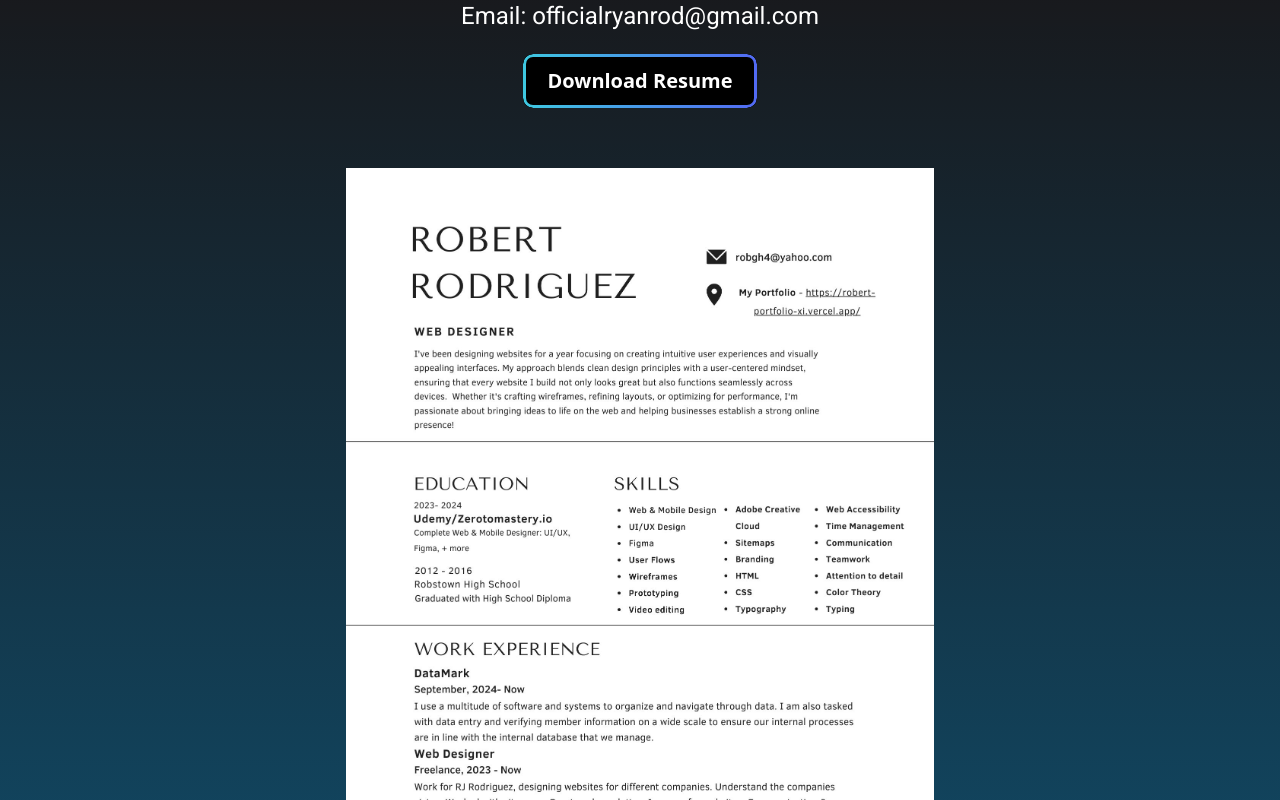
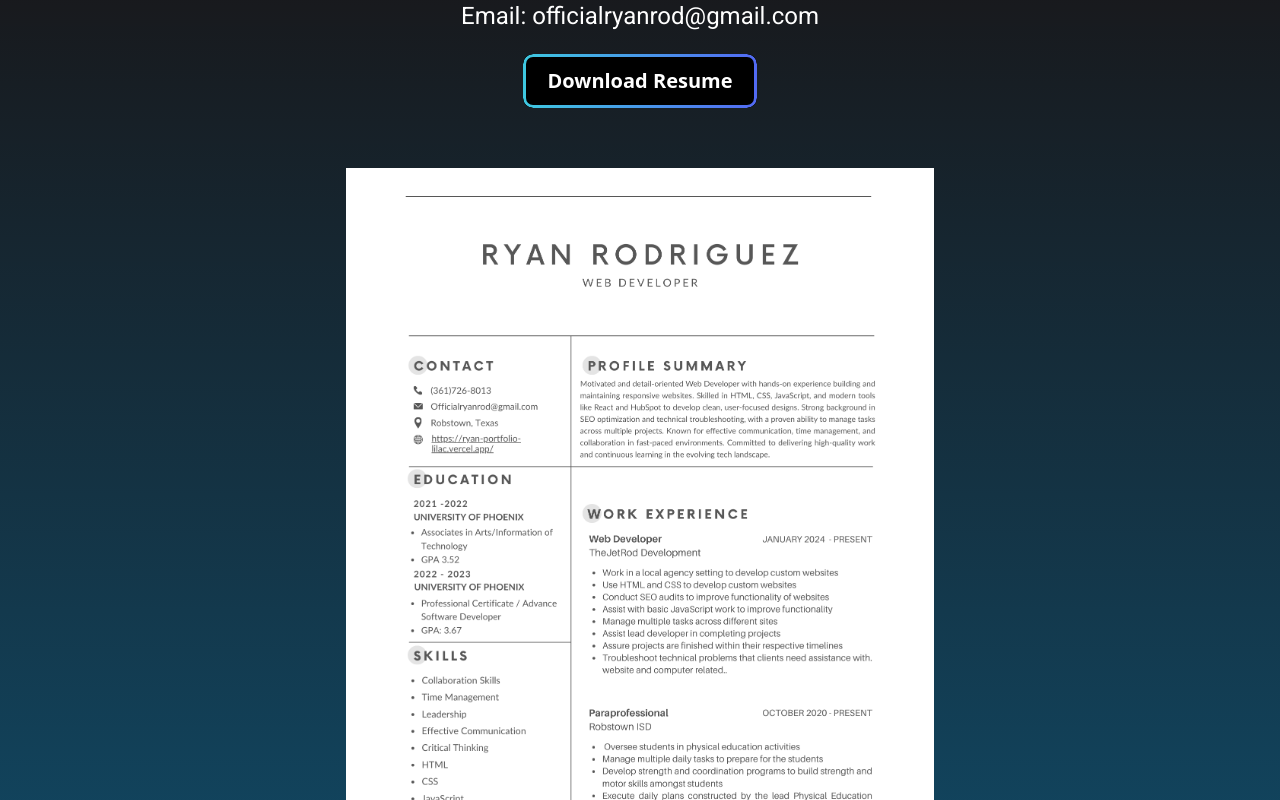
Before and after one commit to Ryanrod21/Ryan-Portfolio, a React (Vite) app: page / in a window 1280 px wide. Shown: the part 3620-4420 px from the top of the page. Built offline with nearby package versions, Linux system fonts and the light colour scheme.

Commit message:
Added Resume Pic & Link

```diff
--- a/src/sections/FormSection.jsx
+++ b/src/sections/FormSection.jsx
@@ -1,6 +1,7 @@
 import { useState } from "react";
 import { motion } from "motion/react";
 import HubspotForm from "../components/HubspotForm";
+import RyanResPic from '../assets/RyanResPic.png'
 import RobPortfolio from "../assets/robresume.jpg"
 
 function FormSection() {
@@ -26,12 +27,12 @@ function FormSection() {
          <p>
           Email: officialryanrod@gmail.com
         </p>
-        <a href="/robres.pdf" className="primary-button">Download Resume</a>
+        <a href="/RyanRes.pdf" className="primary-button">Download Resume</a>
         <div
           className="contact-div"
 
         >
-          <img src={RobPortfolio} />
+          <img src={RyanResPic} />
         </div>
       </div>
     </>
```
Also changed, not shown: src/assets/RyanResPic.png (added), 1 other file (tests, documents, lock files or other folders).
